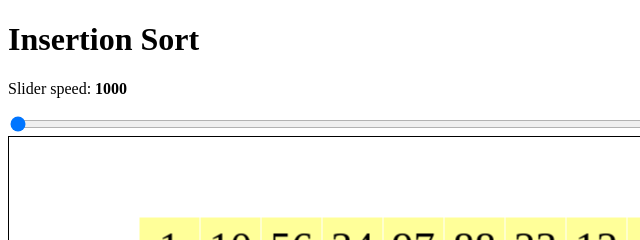
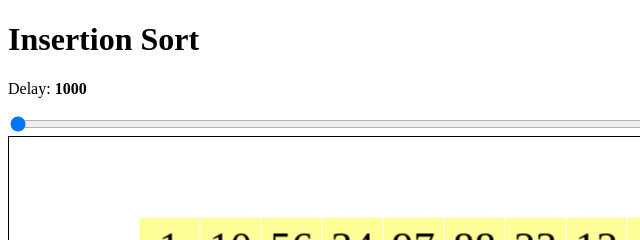
Before and after one commit to gcallah/Algocynfas, a plain HTML site: page insertion_sort.html in a window 1280 px wide. Shown: the top 240 px of the page, 0-640 px from the left. Drawn offline with Linux system fonts and the light colour scheme.

Commit message:
Checking in working version prior to breaking everything.

```diff
--- a/insertion_sort.html
+++ b/insertion_sort.html
@@ -12,8 +12,10 @@
             Insertion Sort
         </h1>
         <div class="sliderContainer">
-          <label id="displayRange" for="myRange">Slider speed </label>
-          <input id="myRange" style="width:800px" type="range"  min=1000 max=10000 step=1000 value=1000 onchange="updateValue()"/>
+          <label id="delayLbl" for="myDelay">Delay: </label>
+          <input id="myDelay" style="width:800px" type="range"
+            min=1000 max=10000 step=1000 value=1000
+            onchange="updateDelay()"/>
         </div>
         <canvas id="canvas" width="800" height="500" style="border:1px solid #000000"></canvas>
         <script src="common_primitives.js"></script>
@@ -22,39 +24,39 @@
         <script>
             var canvas = new fabric.Canvas('canvas');
             var list_to_sort = [10, 1, 56, 34, 97, 88, 23, 12, 5];
-            //  sort(list_to_sort)
+
             async function sort(list_to_sort) {
                 await window.insertionSort(list_to_sort);
             }
-            function updateValue(){
 
-              var rangeValue = document.getElementById('myRange').value;
-              delayTime = rangeValue;
-              var dispRange =  document.getElementById("displayRange");
+            function updateDelay() {
+              var delay = document.getElementById('myDelay').value;
+              delayTime = delay;
+              var dispRange =  document.getElementById("delayLbl");
               dispRange.innerHTML = '<p>'
-                          + 'Slider speed: '
-                          + '<strong>' + rangeValue + '</strong>'
+                          + 'Delay: '
+                          + '<strong>' + delay + '</strong>'
                           + '</p>';
-              // Sets the alue to local Storage
+              // Sets the value to local Storage
 
-              var range = localStorage.getItem("myRange");
+              var range = localStorage.getItem("myDelay");
+              // i don't think we want to sort again here!
               sort(list_to_sort);
-              if (range != undefined && range != rangeValue){
-                localStorage.setItem("myRange", rangeValue)
+              if (range != undefined && range != delay) {
+                localStorage.setItem("myDelay", rangeValue)
                 location.reload('/');
+              }
+            }
 
+            window.onload = function() {
+              // Retrieves from local storage
+              var range = localStorage.getItem("myDelay");
+              if (range != undefined && range!= null) {
+                var rangeValue = document.getElementById('myDelay').value = range;
               }
+              updateDelay()
+            }
 
-
-            }
-            window.onload = function(){
-              // Retrieves from local storage
-              var range = localStorage.getItem("myRange");
-              if (range != undefined && range!= null){
-                var rangeValue = document.getElementById('myRange').value = range;
-              }
-              updateValue()
-            }
         </script>
       </body>
       </br>
```
